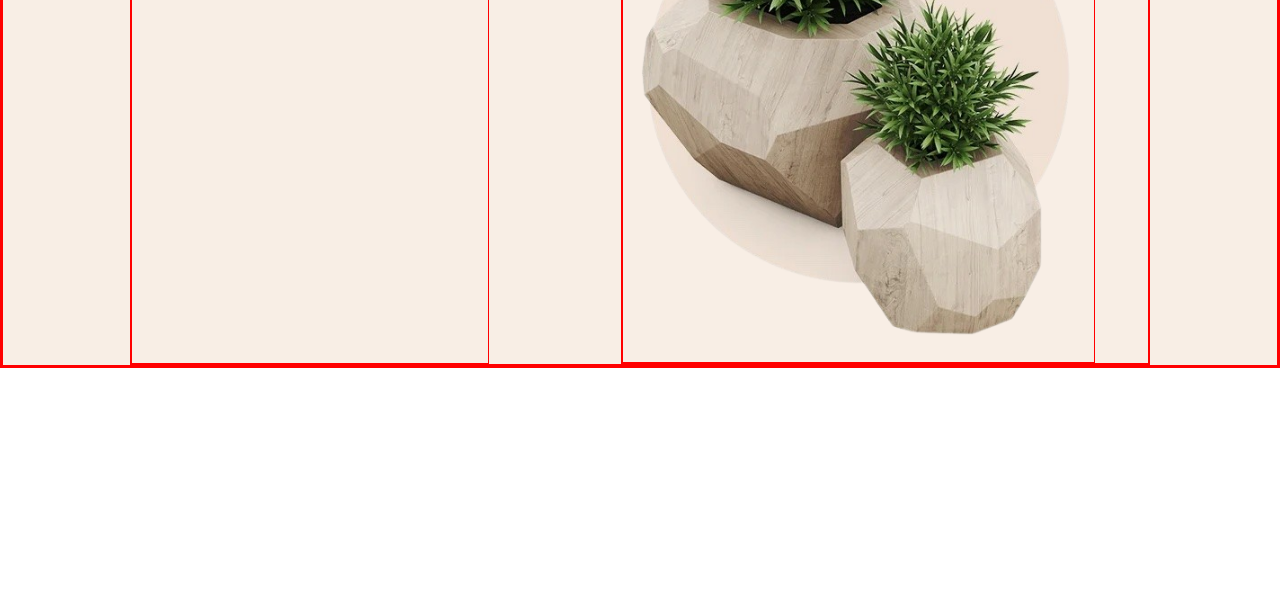
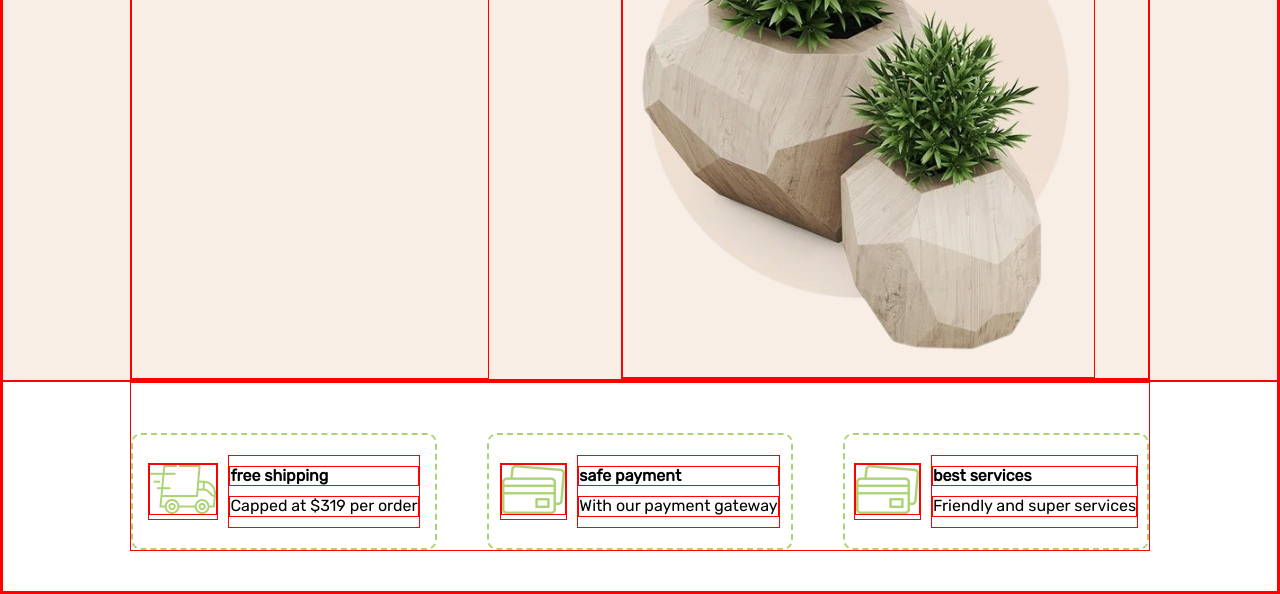
Before and after one commit to gerrysberries/gerard-juan-project-one, a plain HTML site: page index.html in a window 1280 px wide. Shown: the part 329-923 px from the top of the page. Before the commit the page ends 800 px from the top, so only its background shows below. Drawn offline with Linux system fonts and the light colour scheme.

Commit message:
completed markup and prelim styling for payment banner

```diff
--- a/index.html
+++ b/index.html
@@ -16,7 +16,7 @@
 
     <header class="header">
         <div class="wrapper">
-            <p>Hello everyone! 25% off all products</p>
+            <h2 class="sale-heading">Hello everyone! 25% off all products</h2>
             <ul class="lang-list">
                 <li><a href="#">CAD</a></li>
                 <li><a href="#">English</a></li>
@@ -39,7 +39,7 @@
 
         <section class="feature">
             <div class="wrapper">
-                <div class="text-container">
+                <div class="feature-text-container">
                     <h1>65% off <span>new plant</span></h1>
                     <p>Pronia, with 100% natural, organic & plant shop.</p>
                     <a href="#">Discover now</a>
@@ -49,6 +49,39 @@
                 </div>
             </div>
         </section>
+
+        <section class="payment-info">
+            <div class="wrapper">
+                <div class="card">
+                    <div class="payment-image-container">
+                        <img src="./assets/icons/car.png" alt="delivery van icon">
+                    </div>
+                    <div class="payment-text-container">
+                        <h4 class="pay-heading">free shipping</h4>
+                        <p>Capped at $319 per order</p>
+                    </div>
+                </div>
+                <div class="card">
+                    <div class="payment-image-container">
+                        <img src="./assets/icons/card.png" alt="credit card icon">
+                    </div>
+                    <div class="payment-text-container">
+                        <h4 class="pay-heading">safe payment</h4>
+                        <p>With our payment gateway</p>
+                    </div>
+                </div>
+                <div class="card">
+                    <div class="payment-image-container">
+                        <img src="./assets/icons/card.png" alt="card icon">
+                    </div>
+                    <div class="payment-text-container">
+                        <h4 class="pay-heading">best services</h4>
+                        <p>Friendly and super services</p>
+                    </div>
+                </div>
+            </div>
+        </section>
+
     </main>
 
 </body>
--- a/styles.css
+++ b/styles.css
@@ -312,6 +312,34 @@ a {
     display: block;
 }
 
-.text-container span {
+.feature-text-container span {
     display: block;
 }
+
+/* payment info styles */
+
+.payment-info {
+    width: 100%;
+    padding-bottom: 40px;
+}
+
+.card,
+.payment-info .wrapper {
+    display: flex;
+    align-items: center;
+    justify-content: space-between;
+}
+
+.card {
+    flex-basis: 30%;
+    justify-content: center;
+    border: 2px dashed #abd373;
+    margin-top: 50px;
+    padding: 20px 0;
+    gap: 10px;
+    border-radius: 10px;
+}
+
+.payment-text-container * {
+    margin: 10px 0;
+}
```
